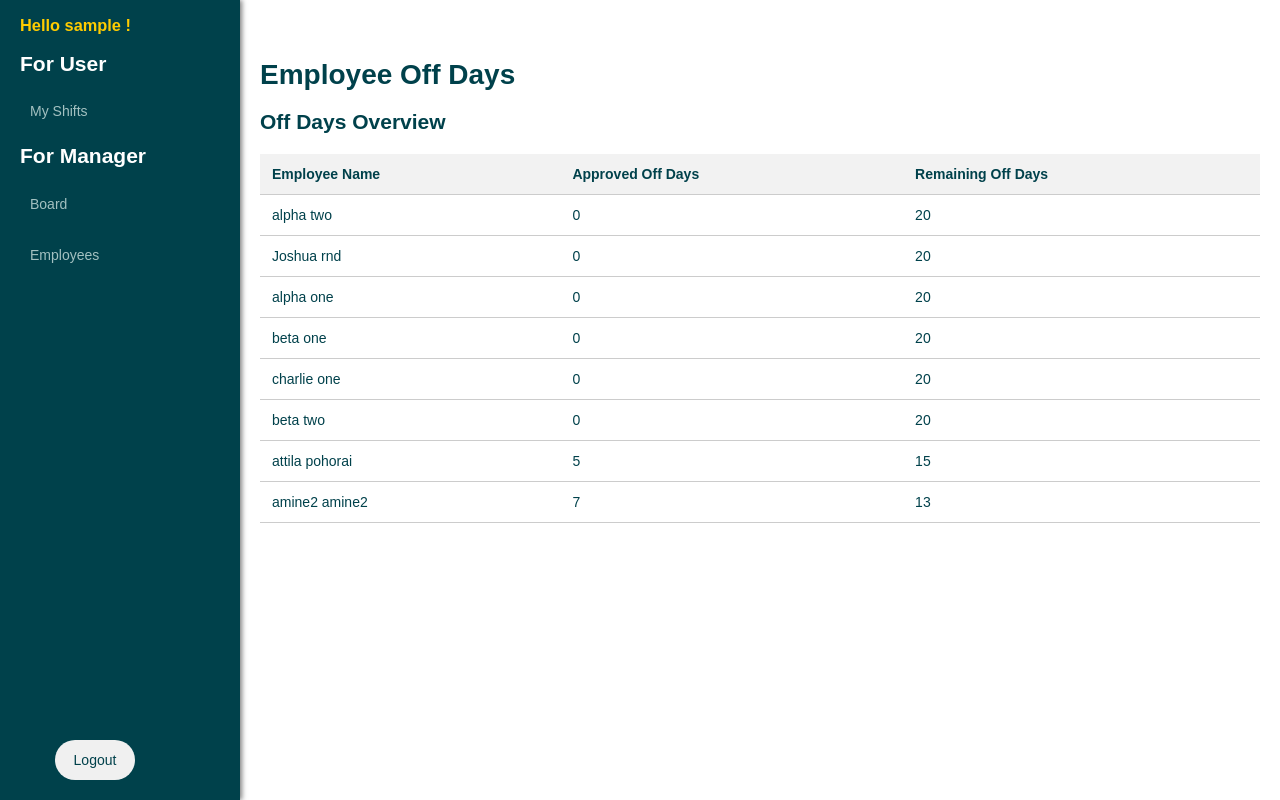
After one commit to amine-souissi0/internship2025, a Flask app: page /employees/off_days in a window 1280 px wide. The commit adds this page. Run offline with Flask 3, Linux system fonts and the light colour scheme; the visitor is signed in with stand-in values (Sample User, id 1); data comes from the database, SQL or seed files in the repository; both versions use the stored data as it was after the commit.

Commit message:
Implemented off-days tracking and approval logic

```diff
--- a/app/routes/employees.py
+++ b/app/routes/employees.py
@@ -18,7 +18,7 @@ from app.services import employee_service
 from app.services.user_service import create_user, get_user_by_id
 from flask_login import login_required, current_user
 from werkzeug.security import check_password_hash
-
+from app.services import employee_shift_service
 employees_bp = Blueprint('employees', __name__)
 
 # Helper function to check if the current user is a manager
@@ -138,3 +138,22 @@ def update_role(id):
     else:
         flash('Failed to update role', 'error')
     return redirect(url_for('employees.index'))
+
+@employees_bp.route('/off_days', methods=['GET'])
+@login_required
+def off_days():
+    employees = employee_service.get_all_employees()
+    off_days_data = []
+
+    for employee in employees:
+        total_off_days = 20  # Total allowed off days
+        approved_off_days = employee_shift_service.get_approved_off_days(employee.id)
+        remaining_off_days = total_off_days - approved_off_days
+
+        off_days_data.append({
+            'employee_name': employee.fullname,
+            'approved_off_days': approved_off_days,
+            'remaining_off_days': remaining_off_days
+        })
+
+    return render_template('employees/off_days.html', off_days_data=off_days_data)
--- a/app/services/employee_shift_service.py
+++ b/app/services/employee_shift_service.py
@@ -166,36 +166,45 @@ def get_employee_shift(id):
 def update_employee_shift(id, employee_id, shift_id, date, shift_type="Regular", custom_details=None):
     db = get_db()
     employee_shift_info = get_detailed_employee_shift(id)
-    print(f"Updating employee_shift {employee_shift_info}")
-
     try:
-        shift = db.execute('SELECT start_time, end_time FROM shifts WHERE id = ?', (shift_id,)).fetchone()
+        shift = db.execute('SELECT name, start_time, end_time FROM shifts WHERE id = ?', (shift_id,)).fetchone()
 
         start_time = datetime.strptime(shift['start_time'], '%I %p').strftime('%H:%M') if shift['start_time'] else None
         end_time = datetime.strptime(shift['end_time'], '%I %p').strftime('%H:%M') if shift['end_time'] else None
 
-        # Determine approval status based on shift type
-        approval_status = "Pending" if shift_type == "Time Off" else "Approved"
+        shift_name = shift['name'].upper() if shift else ""
 
+        if shift_name == "OFF":
+            shift_type = "OFF"
+            approval_status = "Approved"
+        elif shift_name == "REST":
+            shift_type = "REST"
+            approval_status = "Pending"
+        else:
+            shift_type = "Regular"
+            approval_status = "Approved"
+
+        # Update clearly
         db.execute(
             '''
-            UPDATE employee_shifts
-            SET employee_id = ?, shift_id = ?, date = ?, request_status = 'NONE',
-                start_time = ?, end_time = ?, shift_type = ?, custom_details = ?, approval_status = ?
+            UPDATE employee_shift
+            SET employee_id = ?, shift_id = ?, date = ?,
+                start_time = ?, end_time = ?, shift_type = ?,
+                custom_details = ?, approval_status = ?
             WHERE id = ?
-        ''', (employee_id, shift_id, date, start_time, end_time, shift_type, custom_details, approval_status, id))
-
-        employee_shift_info = get_detailed_employee_shift(id)
-        print(f"Updated employee_shift {employee_shift_info}")
+            ''',
+            (employee_id, shift_id, date, start_time, end_time, shift_type, custom_details, approval_status, id)
+        )
 
         db.commit()
         return True
     except Exception as e:
         db.rollback()
-        print(f"Error updating employee shift: {e}")
+        print(f"Error updating shift: {e}")
         return False
     finally:
         db.close()
+
 
 def delete_assignment_by_employee_and_date(employee_id, date):
     db = get_db()
@@ -304,3 +313,59 @@ def get_existing_shift_row(employee_id, date):
         return None
     finally:
         db.close()
+
+
+
+def get_approved_off_days(employee_id):
+    db = get_db()
+    try:
+        result = db.execute(
+            '''
+            SELECT COUNT(*) as approved_off_days
+            FROM employee_shift
+            WHERE employee_id = ? AND shift_type = 'OFF' AND approval_status = 'Approved'
+            ''',
+            (employee_id,)
+        ).fetchone()
+        return result['approved_off_days'] if result else 0
+    except Exception as e:
+        print(f"Error fetching approved off days: {e}")
+        return 0
+
+
+def approve_off_day_request(request_id):
+    db = get_db()
+    try:
+        shift_request = db.execute(
+            'SELECT employee_id, approval_status FROM employee_shift WHERE id = ?',
+            (request_id,)
+        ).fetchone()
+
+        if shift_request and shift_request['approval_status'] != 'Approved':
+            db.execute('''
+                UPDATE employee_shift SET approval_status = 'Approved' WHERE id = ?
+            ''', (request_id,))
+
+            # Clearly reduce off days only now
+            employee_id = shift_request['employee_id']
+            user = db.execute('SELECT remaining_off_days FROM users WHERE employee_id = ?', (employee_id,)).fetchone()
+
+            if user and user['remaining_off_days'] > 0:
+                db.execute(
+                    'UPDATE users SET remaining_off_days = remaining_off_days - 1 WHERE employee_id = ?',
+                    (employee_id,)
+                )
+            else:
+                raise Exception("User has no remaining off days.")
+
+            db.commit()
+            return True
+        else:
+            return False
+
+    except Exception as e:
+        db.rollback()
+        print(f"Error during approval: {e}")
+        return False
+    finally:
+        db.close()
--- /dev/null
+++ b/app/templates/employees/off_days.html
@@ -0,0 +1,26 @@
+{% extends 'layout.html' %}
+
+{% block title %}<h1>Employee Off Days</h1>{% endblock %}
+
+{% block content %}
+<h2>Off Days Overview</h2>
+
+<table class="table">
+    <thead>
+        <tr>
+            <th>Employee Name</th>
+            <th>Approved Off Days</th>
+            <th>Remaining Off Days</th>
+        </tr>
+    </thead>
+    <tbody>
+        {% for data in off_days_data %}
+        <tr>
+            <td>{{ data.employee_name }}</td>
+            <td>{{ data.approved_off_days }}</td>
+            <td>{{ data.remaining_off_days }}</td>
+        </tr>
+        {% endfor %}
+    </tbody>
+</table>
+{% endblock %}
--- a/app/templates/sidebar.html
+++ b/app/templates/sidebar.html
@@ -2,35 +2,29 @@
 
 <div class="sidebar">
     <h3>Hello {{ current_user.username }} !</h3>
+
     <h2>For User</h2>
     <ul>
-
         <li><a href="{{ url_for('my_shifts.index') }}" class="{% if active == 'my_shifts' %}active{% endif %} menu-item">My Shifts</a></li>
     </ul>
+
     <h2>For Manager</h2>
     <ul>
         <li><a href="{{ url_for('board.index') }}" class="{% if active == 'board' %}active{% endif %} menu-item">Board</a></li>
         <li><a href="{{ url_for('employees.index') }}" class="{% if active == 'employees' %}active{% endif %} menu-item">Employees</a></li>
-    {% if current_user.is_manager() %}
-        <li><a href="{{ url_for('shifts.index') }}" class="{% if active == 'shifts' %}active{% endif %} menu-item">Shifts</a></li>
-        <li><a href="{{ url_for('employee_shift.index') }}" class="{% if active == 'employee_shifts' %}active{% endif %} menu-item">Employee Shifts</a></li>
-        <li><a href="{{ url_for('requests.view_requests') }}" class="{% if active == 'requests' %}active{% endif %} menu-item">Approval Requests</a></li>
 
-        <li>
-            <a href="{{ url_for('excel.index') }}" class="{% if active == 'excel' %}active{% endif %} menu-item">
-                Import/Export Excel
-            </a>
-        </li>
-
-
-    {% endif %}
+        {% if current_user.is_manager() %}
+            <li><a href="{{ url_for('shifts.index') }}" class="{% if active == 'shifts' %}active{% endif %} menu-item">Shifts</a></li>
+            <li><a href="{{ url_for('employee_shift.index') }}" class="{% if active == 'employee_shifts' %}active{% endif %} menu-item">Employee Shifts</a></li>
+            <li><a href="{{ url_for('requests.view_requests') }}" class="{% if active == 'requests' %}active{% endif %} menu-item">Approval Requests</a></li>
+            <li><a href="{{ url_for('excel.index') }}" class="{% if active == 'excel' %}active{% endif %} menu-item">Import/Export Excel</a></li>
+            <li><a href="{{ url_for('employees.off_days') }}" class="{% if active == 'off_days' %}active{% endif %} menu-item">Off Days</a></li>
+        {% endif %}
     </ul>
 
     <div class="logout">
         {% if current_user.is_authenticated %}
-            <a href="{{ url_for('auth.logout') }}" class="logout-button" title="Logout">
-                Logout
-            </a>
+            <a href="{{ url_for('auth.logout') }}" class="logout-button" title="Logout">Logout</a>
         {% else %}
             <a href="{{ url_for('auth.login') }}">Login</a>
         {% endif %}
```
Also changed, not shown: app/routes/my_shifts.py (+13 -6 lines), app/database/database.db.
